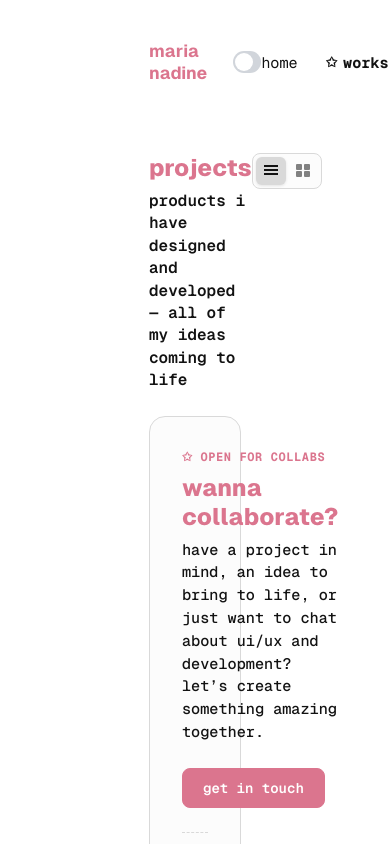
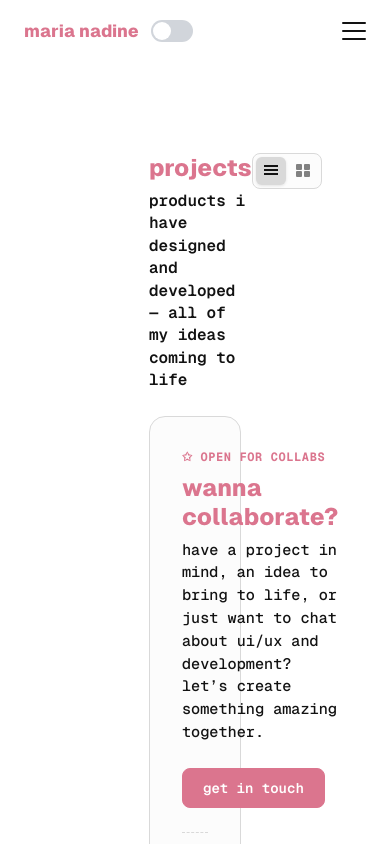
Before and after one commit to marianadine/mariafaye2026, a React (Vite) app: page /works in a window 390 px wide. Shown: the top 844 px of the page. Built offline with nearby package versions, Linux system fonts and the light colour scheme; a web font is replaced by a local one.

Commit message:
NavBar Responsive

```diff
--- a/src/components/navbar.jsx
+++ b/src/components/navbar.jsx
@@ -1,13 +1,19 @@
+import { useState } from 'react';
 import { Link, NavLink } from 'react-router-dom';
 import '../styles/Navbar.css';
 
 export default function Navbar({ isDarkMode, setIsDarkMode }) {
+  const [isMenuOpen, setIsMenuOpen] = useState(false);
+
+  const toggleMenu = () => setIsMenuOpen(!isMenuOpen);
+  const closeMenu = () => setIsMenuOpen(false);
+
   return (
     <nav className="navbar">
       <div className="navbar-container">
         {/* Left Section: Brand Link + Theme Toggle */}
         <div className="navbar-left">
-          <Link to="/" className="brand-link">
+          <Link to="/" className="brand-link" onClick={closeMenu}>
             <span className="brand-name">maria nadine</span>
           </Link>
 
@@ -20,12 +26,24 @@ export default function Navbar({ isDarkMode, setIsDarkMode }) {
           </button>
         </div>
 
+        {/* Mobile Hamburger Toggle Button */}
+        <button
+          className={`hamburger-button ${isMenuOpen ? 'active' : ''}`}
+          onClick={toggleMenu}
+          aria-label="Toggle navigation menu"
+        >
+          <span className="hamburger-bar" />
+          <span className="hamburger-bar" />
+          <span className="hamburger-bar" />
+        </button>
+
         {/* Right Section: Navigation Links */}
-        <div className="navbar-right">
+        <div className={`navbar-right ${isMenuOpen ? 'open' : ''}`}>
           <NavLink
             to="/"
             end
             className={({ isActive }) => (isActive ? 'nav-link active' : 'nav-link')}
+            onClick={closeMenu}
           >
             {({ isActive }) => (
               <>
@@ -35,7 +53,11 @@ export default function Navbar({ isDarkMode, setIsDarkMode }) {
             )}
           </NavLink>
 
-          <NavLink to="/works" className={({ isActive }) => (isActive ? 'nav-link active' : 'nav-link')}>
+          <NavLink
+            to="/works"
+            className={({ isActive }) => (isActive ? 'nav-link active' : 'nav-link')}
+            onClick={closeMenu}
+          >
             {({ isActive }) => (
               <>
                 {isActive && <span className="star-icon">✩</span>}
@@ -44,7 +66,11 @@ export default function Navbar({ isDarkMode, setIsDarkMode }) {
             )}
           </NavLink>
 
-          <NavLink to="/exp" className={({ isActive }) => (isActive ? 'nav-link active' : 'nav-link')}>
+          <NavLink
+            to="/exp"
+            className={({ isActive }) => (isActive ? 'nav-link active' : 'nav-link')}
+            onClick={closeMenu}
+          >
             {({ isActive }) => (
               <>
                 {isActive && <span className="star-icon">✩</span>}
@@ -53,7 +79,11 @@ export default function Navbar({ isDarkMode, setIsDarkMode }) {
             )}
           </NavLink>
 
-          <NavLink to="/stack" className={({ isActive }) => (isActive ? 'nav-link active' : 'nav-link')}>
+          <NavLink
+            to="/stack"
+            className={({ isActive }) => (isActive ? 'nav-link active' : 'nav-link')}
+            onClick={closeMenu}
+          >
             {({ isActive }) => (
               <>
                 {isActive && <span className="star-icon">✩</span>}
@@ -62,7 +92,11 @@ export default function Navbar({ isDarkMode, setIsDarkMode }) {
             )}
           </NavLink>
 
-          <NavLink to="/shop" className={({ isActive }) => (isActive ? 'nav-link active' : 'nav-link')}>
+          <NavLink
+            to="/shop"
+            className={({ isActive }) => (isActive ? 'nav-link active' : 'nav-link')}
+            onClick={closeMenu}
+          >
             {({ isActive }) => (
               <>
                 {isActive && <span className="star-icon">✩</span>}
--- a/src/styles/navbar.css
+++ b/src/styles/navbar.css
@@ -20,6 +20,8 @@
   justify-content: space-between;
   align-items: center;
   padding: 40px 149px 0 149px;
+  max-width: 1400px;
+  margin: 0 auto;
 }
 
 /* ==========================================================================
@@ -31,11 +33,21 @@
   gap: 12px;
 }
 
+.brand-link {
+  text-decoration: none;
+  color: inherit;
+  display: inline-flex;
+  align-items: center;
+  cursor: pointer;
+  z-index: 10;
+}
+
 .brand-name {
   font-family: 'Geist Sans', sans-serif;
   font-size: 1.1rem;
   font-weight: 800;
   color: var(--brand-color);
+  user-select: none;
 }
 
 /* ==========================================================================
@@ -66,22 +78,6 @@
 
 .star-icon {
   font-size: 0.85rem;
-}
-
-.brand-link {
-    text-decoration: none;
-    color: inherit;
-    display: inline-flex;
-    align-items: center;
-    cursor: pointer;
-    z-index: 10;
-}
-
-.brand-name {
-    font-family: 'Geist Sans', sans-serif;
-    font-weight: 700;
-    color: var(--brand-color);
-    user-select: none;
 }
 
 /* ==========================================================================
@@ -115,3 +111,89 @@
 .toggle-switch.active .toggle-thumb {
   transform: translateX(20px);
 }
+
+/* ==========================================================================
+   5. HAMBURGER BUTTON (MOBILE)
+   ========================================================================== */
+.hamburger-button {
+  display: none;
+  flex-direction: column;
+  justify-content: space-between;
+  width: 24px;
+  height: 18px;
+  background: transparent;
+  border: none;
+  cursor: pointer;
+  padding: 0;
+  z-index: 1001;
+}
+
+.hamburger-bar {
+  width: 100%;
+  height: 2px;
+  background-color: var(--text-color);
+  border-radius: 2px;
+  transition: all 0.25s ease;
+}
+
+.hamburger-button.active .hamburger-bar:nth-child(1) {
+  transform: translateY(8px) rotate(45deg);
+}
+
+.hamburger-button.active .hamburger-bar:nth-child(2) {
+  opacity: 0;
+}
+
+.hamburger-button.active .hamburger-bar:nth-child(3) {
+  transform: translateY(-8px) rotate(-45deg);
+}
+
+/* ==========================================================================
+   6. RESPONSIVE MEDIA QUERIES
+   ========================================================================== */
+@media (max-width: 1024px) {
+  .navbar-container {
+    padding: 30px 40px 0 40px;
+  }
+}
+
+@media (max-width: 768px) {
+  .navbar {
+    height: 70px;
+  }
+
+  .navbar-container {
+    padding: 20px 24px 0 24px;
+  }
+
+  .hamburger-button {
+    display: flex;
+  }
+
+  .navbar-right {
+    position: fixed;
+    top: 70px;
+    left: 0;
+    right: 0;
+    background-color: var(--bg-color);
+    flex-direction: column;
+    align-items: flex-start;
+    padding: 24px;
+    gap: 20px;
+    border-bottom: 1px solid var(--box-stroke, #ffe4e6);
+    transform: translateY(-150%);
+    opacity: 0;
+    transition: transform 0.3s ease, opacity 0.3s ease;
+    box-shadow: 0 10px 15px -3px rgba(0, 0, 0, 0.05);
+  }
+
+  .navbar-right.open {
+    transform: translateY(0);
+    opacity: 1;
+  }
+
+  .nav-link {
+    font-size: 1.05rem;
+    width: 100%;
+  }
+}
```
Lines whose indentation alone changed are shown as unchanged.
